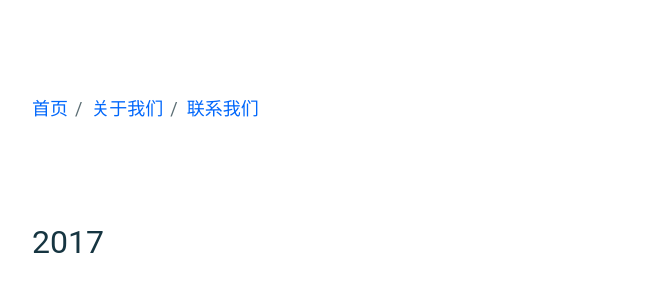
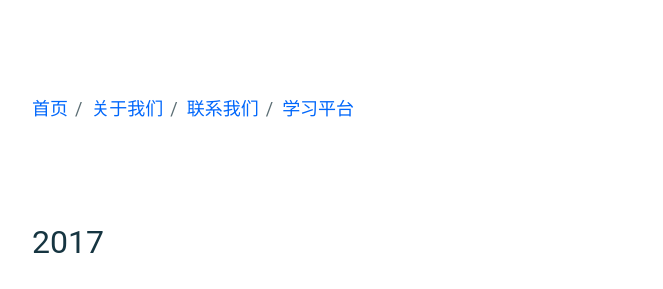
Before and after one commit to changershen/Code.org, a Jekyll site: the page built from index.html, in a window 1280 px wide. Shown: the top 289 px of the page, without its empty margins (308-971 px from the left). Built offline with Jekyll 4.4.1, drawn with Linux system fonts in a browser that asks for light colours; some web fonts are replaced.

Commit message:
added new link in header

```diff
--- a/_includes/header.html
+++ b/_includes/header.html
@@ -1,5 +1,5 @@
 <header class="c-page__header">
     <p>
-        <a href="{{ "/" | prepend: site.baseurl }}">首页</a><span class="u-separate"></span> <a href="{{ "/about/" | prepend: site.baseurl }}">关于我们</a><span class="u-separate"></span> <a href="{{ "/contact/" | prepend: site.baseurl }}">联系我们</a>
+        <a href="{{ "/" | prepend: site.baseurl }}">首页</a><span class="u-separate"></span> <a href="{{ "/about/" | prepend: site.baseurl }}">关于我们</a><span class="u-separate"></span> <a href="{{ "/contact/" | prepend: site.baseurl }}">联系我们</a><span class="u-separate"></span> <a href="{{ "https://io.org.cn/" | prepend: site.baseurl }}">学习平台</a>
     </p>
 </header>
```
